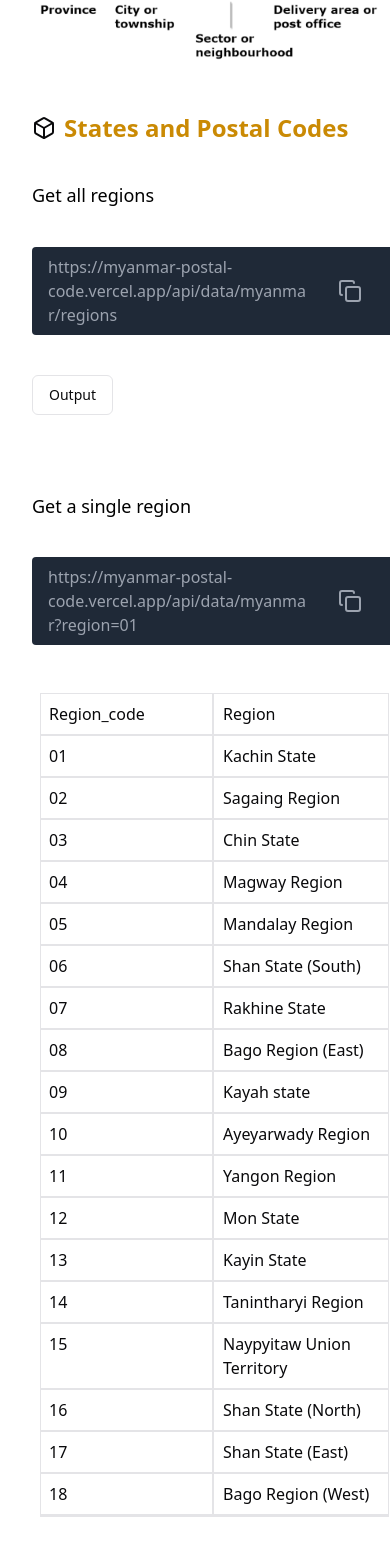
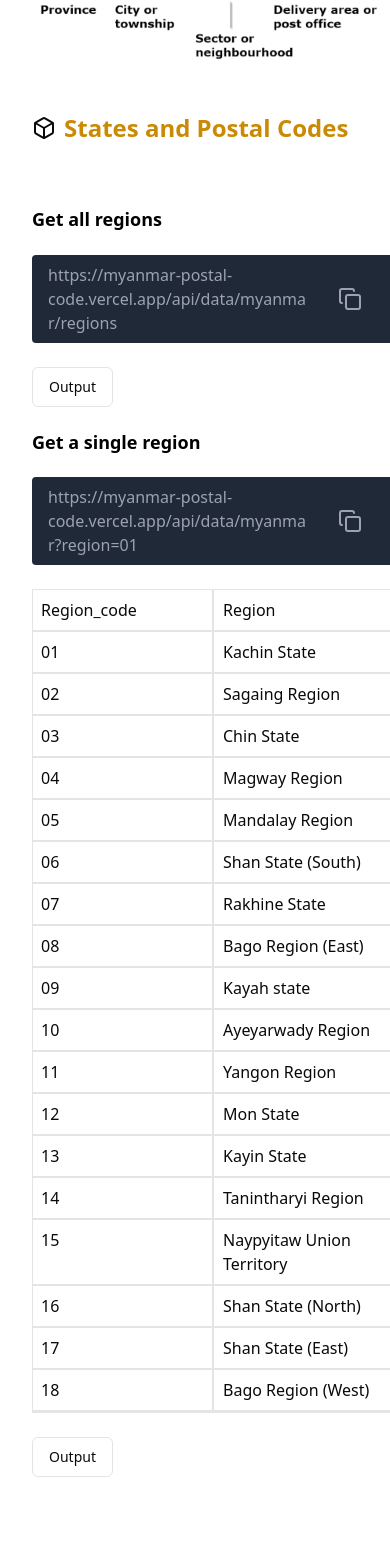
Before and after one commit to nainglinthant111/Postal-Code-Myanmar-org, a Next.js app: page /docs in a window 390 px wide. Shown: the part 414-1958 px from the top of the page. Built offline with nearby package versions, Linux system fonts and the light colour scheme.

Commit message:
fix:ui update

```diff
--- a/src/app/components/_endpoint.tsx
+++ b/src/app/components/_endpoint.tsx
@@ -1,10 +1,10 @@
-import React, {useState} from 'react';
+import React, { useState } from 'react';
 import Image from "next/image";
 import Check from "../../../public/check.png";
-import {Copy} from "lucide-react";
-import {data, dataDetail, regionData} from "../../../Constants";
-import {Separator} from "@/components/ui/separator";
-import {Button} from "@/components/ui/button";
+import { Copy } from "lucide-react";
+import { data, dataDetail, regionData } from "../../../Constants";
+import { Separator } from "@/components/ui/separator";
+import { Button } from "@/components/ui/button";
 
 const _Endpoint = () => {
     const [copied, setCopied] = useState(false)
@@ -42,11 +42,11 @@ const _Endpoint = () => {
         setOutput(!output)
     }
     return (
-        <div className="grid gap-y-10">
-            <div className="text-black text-lg leading-tight">
+        <div>
+            <div className="text-black text-lg leading-tight mt-6 font-bold">
                 Get all regions
             </div>
-            <div className="grid grid-cols-9 bg-gray-800 text-gray-400 px-4 py-2 sm:mr-[400px] rounded-sm">
+            <div className="grid grid-cols-9 bg-gray-800 text-gray-400 px-4 py-2 md:mr-[500px] rounded-sm mt-6 sm:mt-6">
                 <div className="col-span-7 break-words">
                     {allText}
                 </div>
@@ -63,11 +63,11 @@ const _Endpoint = () => {
                     )}
                 </div>
             </div>
-            <div>
+            <div className='mt-6'>
                 <Button variant="outline" onClick={handleOutputAll}>Output
                 </Button>
             </div>
-            <div>
+            <div className='mt-6'>
                 {outputAll && (
                     <>
                         <div className="flex flex-col bg-black text-green-400 sm:w-2/3">
@@ -88,10 +88,10 @@ const _Endpoint = () => {
                 )}
             </div>
 
-            <div className="text-black text-lg leading-tight">
+            <div className="text-black text-lg leading-tight font-bold mt-6">
                 Get a single region
             </div>
-            <div className="grid grid-cols-9 bg-gray-800 text-gray-400 px-4 py-2 sm:mr-[400px] rounded-sm">
+            <div className="grid grid-cols-9 bg-gray-800 text-gray-400 px-4 py-2 md:mr-[500px] rounded-sm mt-6">
                 <div className="col-span-7 break-words">
                     {singleText}
                 </div>
@@ -108,7 +108,7 @@ const _Endpoint = () => {
                     )}
                 </div>
             </div>
-            <div className="border m-2 sm:mr-[400px]">
+            <div className="border md:mr-[500px] mt-6">
                 <div className="flex border-b-2">
                     <div className="py-2 px-2 w-1/2 border-r-2">
                         <div>
@@ -140,11 +140,11 @@ const _Endpoint = () => {
                     </div>
                 ))}
             </div>
-            <div>
+            <div className='mt-6'>
                 <Button variant="outline" onClick={handleOutput}>Output
                 </Button>
             </div>
-            <div>
+            <div className='mt-6'>
                 {output && (
                     <>
                         <div className="flex flex-col bg-black text-green-400 sm:w-2/3">
```
